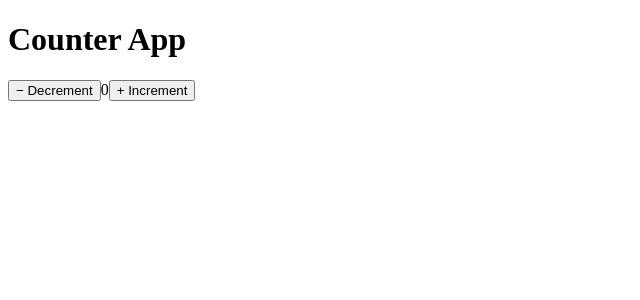
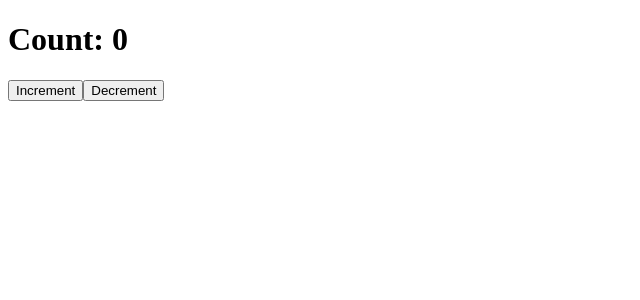
Before and after one commit to ItsAbir005/React, a React (Vite) app: page / in a window 1280 px wide. Shown: the top 300 px of the page, without its empty margins (0-640 px from the left). Built offline with nearby package versions, Linux system fonts and the light colour scheme.

Commit message:
using useState

```diff
--- a/src/App.jsx
+++ b/src/App.jsx
@@ -1,35 +1,14 @@
 import { useState } from "react";
-
-export default function CounterApp() {
+function App() {
   const [count, setCount] = useState(0);
-  const handleIncrement = () => {
-    setCount(count + 1);
-  };
-
-  const handleDecrement = () => {
-    setCount(count - 1);
-  };
 
   return (
-    <div className="flex flex-col items-center justify-center min-h-screen bg-gray-100">
-      <h1 className="text-2xl font-bold mb-4">Counter App </h1>
-      <div className="flex items-center gap-4">
-        <button
-          onClick={handleDecrement}
-          className="px-4 py-2 bg-red-500 text-white rounded-lg hover:bg-red-600"
-        >
-          − Decrement
-        </button>
-
-        <span className="text-xl font-semibold">{count}</span>
-
-        <button
-          onClick={handleIncrement}
-          className="px-4 py-2 bg-green-500 text-white rounded-lg hover:bg-green-600"
-        >
-          + Increment
-        </button>
-      </div>
-    </div>
+    <>
+      <h1>Count: {count}</h1>
+      <button onClick={() => setCount(count + 1)}>Increment</button>
+      <button onClick={() => setCount(count - 1)}>Decrement</button>
+    </>
   );
 }
+
+export default App;
```
